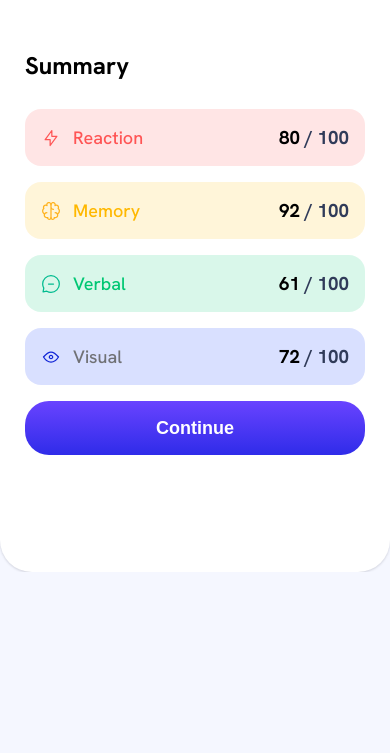
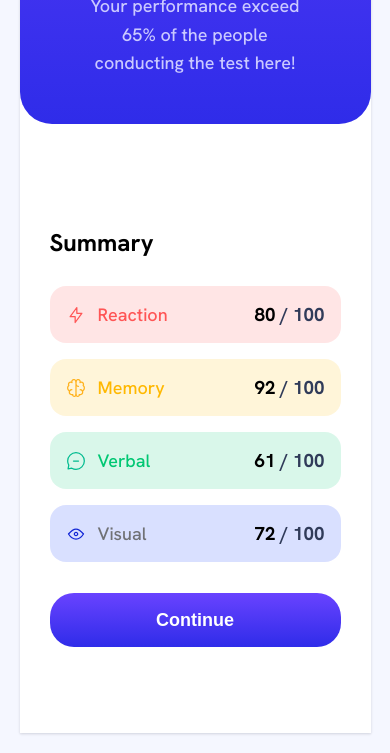
Before and after one commit to sandreqsa-d/lecture-8, a plain HTML site: page figmasi.html in a window 390 px wide. Shown: the part 396-1149 px from the top of the page. Before the commit the page ends 968 px from the top, so only its background shows below. Drawn offline with Linux system fonts and the light colour scheme.

Commit message:
Finished

```diff
--- a/figmas.css
+++ b/figmas.css
@@ -8,10 +8,11 @@ body {
     background: #F5F7FF;
     display: flex;
     justify-content: center;
-    align-items: center;
     font-family: "Hanken Grotesk", sans-serif;
     height: 100vh;
+    align-items: center;
 }
+
 
 .main {
     width: 736px;
@@ -97,22 +98,18 @@ h1 {
     color: white;
 }
 
-.summery {
+.summaryItems {
+    width: 288px;
     display: flex;
     flex-direction: column;
-    align-items: center;
-    text-align: center;
 }
 
-.summaryItems {
-    width: 288px;
+.summaryItems h2 {
+    margin-bottom: 28px;
+    margin-top: 38px;
+}
 
-    opacity: 1;
-    top: 381px;
-    left: 760px;
-    margin-top: 28px;
-    margin-bottom: 41px;
-}
+
 
 .item1 {
     background-color: rgba(255, 85, 85, 0.15);
@@ -120,7 +117,6 @@ h1 {
     display: flex;
     align-items: center;
     padding: 16px;
-    gap: 16px;
     margin-bottom: 16px;
     color: #FF5555;
     justify-content: space-between;
@@ -132,7 +128,6 @@ h1 {
     display: flex;
     align-items: center;
     padding: 16px;
-    gap: 16px;
     margin-bottom: 16px;
     color: #FFB800;
     justify-content: space-between;
@@ -199,27 +194,33 @@ button {
     color: white;
     margin-bottom: 46px;
     cursor: pointer;
+    margin-top: 15px;
 }
 
+@media screen and (max-width: 750px) {
+    body {
+        height: auto;
+        justify-content: center;
+        align-items: flex-start;
+        padding: 20px 0;
+    }
 
-@media screen and (max-width: 750px) {
     .main {
         flex-direction: column;
-        width: 100%;
+        width: 90%;
+        max-width: 500px;
+        margin: 0 auto;
+        border-radius: 0;
     }
 
     .purpleBlock {
         width: 100%;
-    }
-
-    .summary {
-        padding: 25px;
-        width: 100%;
-        padding-block: 30px;
+        border-radius: 0 0 32px 32px;
     }
 
     .summaryItems {
         width: 100%;
+        padding: 25px 30px 40px;
+        margin-top: 0;
     }
-
 }
--- a/figmasi.html
+++ b/figmasi.html
@@ -25,9 +25,9 @@
                 <p>Your performance exceed 65% of the people conducting the test here!</p>
             </div>
         </div>
-        <div class="summary">
+
+        <div class="summaryItems">
             <h2>Summary</h2>
-            <div class="summaryItems">
             <div class="item1">
                 <div class="HasSVG">
                     <img src="/images/iconoir_flash.svg" alt="">
@@ -55,7 +55,7 @@
             </div>
             <button id="goButton">Continue</button>
         </div>
-        </div>
 </body>
 <script src="figmas.js"></script>
+
 </html>
```
Lines whose indentation alone changed are shown as unchanged.
